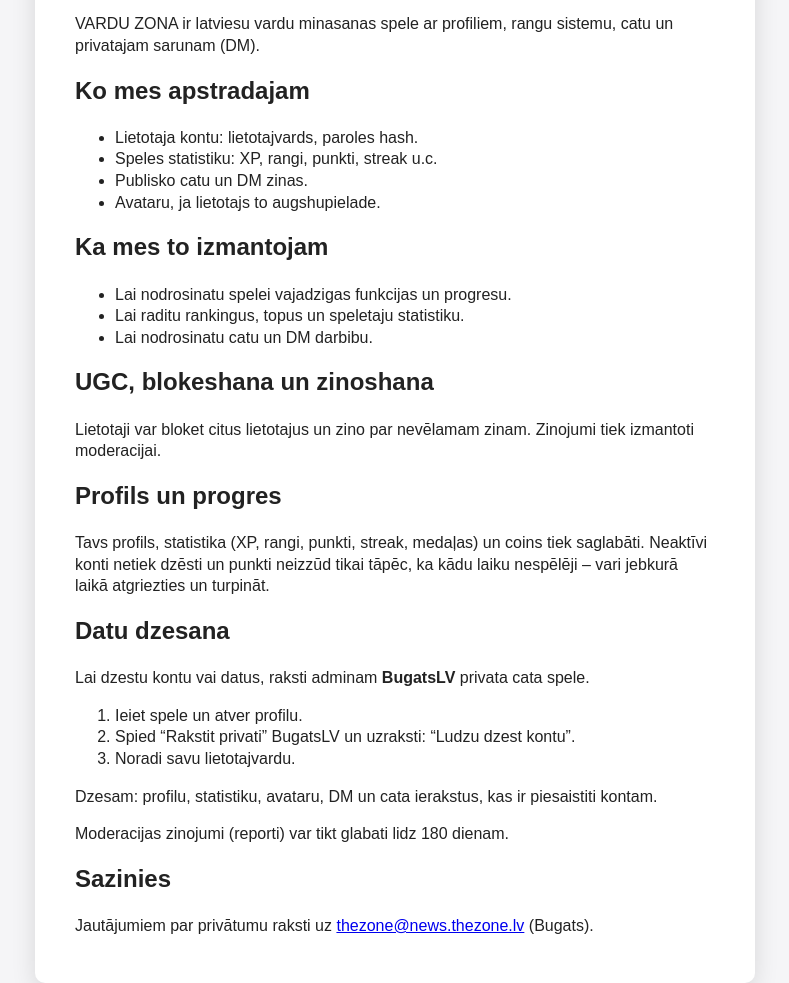
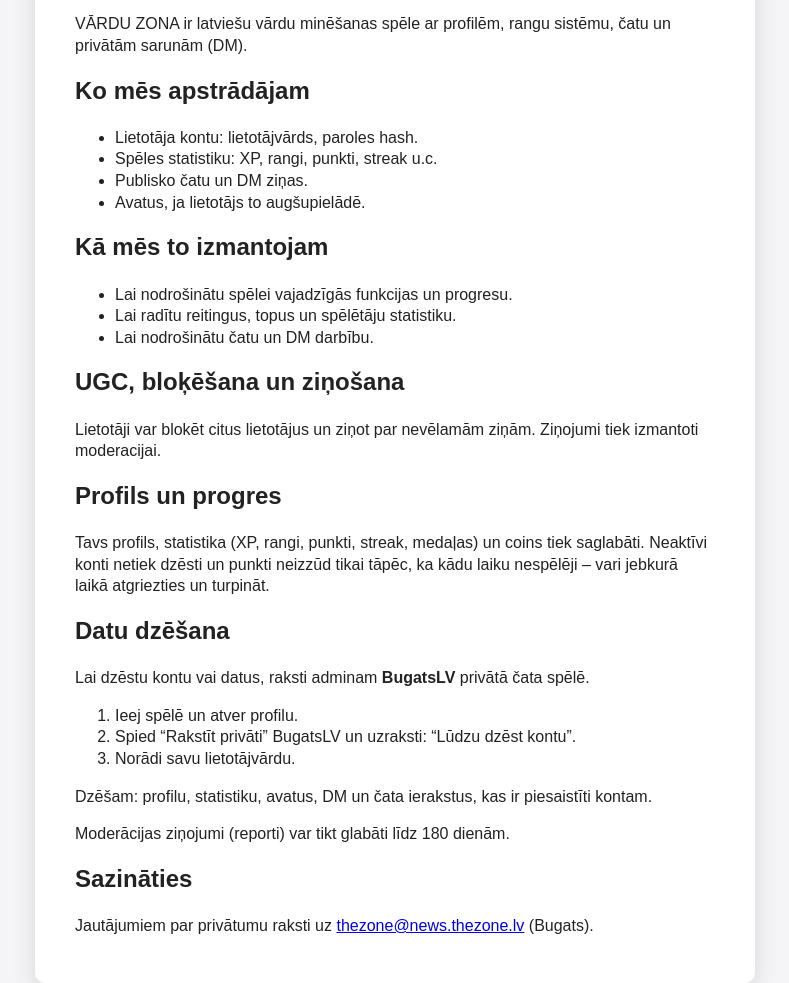
Before and after one commit to Bugats/bugats-wordle-server, a website: page public/privacy.html in a window 1280 px wide. Shown: the part 65-1048 px from the top of the page, without its empty margins (245-1034 px from the left). Drawn offline with Linux system fonts and the light colour scheme.

Commit message:
Privatuma politika: labota pareizrakstība un diakritika
Made-with: Cursor

```diff
--- a/public/privacy.html
+++ b/public/privacy.html
@@ -3,10 +3,10 @@
   <head>
     <meta charset="UTF-8" />
     <meta name="viewport" content="width=device-width, initial-scale=1.0" />
-    <title>Privatuma politika — VARDU ZONA</title>
+    <title>Privatuma politika — VĀRDU ZONA</title>
     <meta
       name="description"
-      content="Privatuma politika VARDU ZONA spelei."
+      content="Privatuma politika VĀRDU ZONA spēlei."
     />
     <link rel="stylesheet" href="style.css" />
   </head>
@@ -14,29 +14,29 @@
     <div class="container privacy-container">
       <h1>Privatuma politika</h1>
       <p>
-        VARDU ZONA ir latviesu vardu minasanas spele ar profiliem, rangu
-        sistemu, catu un privatajam sarunam (DM).
+        VĀRDU ZONA ir latviešu vārdu minēšanas spēle ar profilēm, rangu
+        sistēmu, čatu un privātām sarunām (DM).
       </p>
 
-      <h2>Ko mes apstradajam</h2>
+      <h2>Ko mēs apstrādājam</h2>
       <ul>
-        <li>Lietotaja kontu: lietotajvards, paroles hash.</li>
-        <li>Speles statistiku: XP, rangi, punkti, streak u.c.</li>
-        <li>Publisko catu un DM zinas.</li>
-        <li>Avataru, ja lietotajs to augshupielade.</li>
+        <li>Lietotāja kontu: lietotājvārds, paroles hash.</li>
+        <li>Spēles statistiku: XP, rangi, punkti, streak u.c.</li>
+        <li>Publisko čatu un DM ziņas.</li>
+        <li>Avatus, ja lietotājs to augšupielādē.</li>
       </ul>
 
-      <h2>Ka mes to izmantojam</h2>
+      <h2>Kā mēs to izmantojam</h2>
       <ul>
-        <li>Lai nodrosinatu spelei vajadzigas funkcijas un progresu.</li>
-        <li>Lai raditu rankingus, topus un speletaju statistiku.</li>
-        <li>Lai nodrosinatu catu un DM darbibu.</li>
+        <li>Lai nodrošinātu spēlei vajadzīgās funkcijas un progresu.</li>
+        <li>Lai radītu reitingus, topus un spēlētāju statistiku.</li>
+        <li>Lai nodrošinātu čatu un DM darbību.</li>
       </ul>
 
-      <h2>UGC, blokeshana un zinoshana</h2>
+      <h2>UGC, bloķēšana un ziņošana</h2>
       <p>
-        Lietotaji var bloket citus lietotajus un zino par nevēlamam zinam.
-        Zinojumi tiek izmantoti moderacijai.
+        Lietotāji var blokēt citus lietotājus un ziņot par nevēlamām ziņām.
+        Ziņojumi tiek izmantoti moderacijai.
       </p>
 
       <h2>Profils un progres</h2>
@@ -46,25 +46,25 @@
         kādu laiku nespēlēji – vari jebkurā laikā atgriezties un turpināt.
       </p>
 
-      <h2>Datu dzesana</h2>
+      <h2>Datu dzēšana</h2>
       <p>
-        Lai dzestu kontu vai datus, raksti adminam
-        <strong>BugatsLV</strong> privata cata spele.
+        Lai dzēstu kontu vai datus, raksti adminam
+        <strong>BugatsLV</strong> privātā čata spēlē.
       </p>
       <ol>
-        <li>Ieiet spele un atver profilu.</li>
-        <li>Spied “Rakstit privati” BugatsLV un uzraksti: “Ludzu dzest kontu”.</li>
-        <li>Noradi savu lietotajvardu.</li>
+        <li>Ieej spēlē un atver profilu.</li>
+        <li>Spied “Rakstīt privāti” BugatsLV un uzraksti: “Lūdzu dzēst kontu”.</li>
+        <li>Norādi savu lietotājvārdu.</li>
       </ol>
       <p>
-        Dzesam: profilu, statistiku, avataru, DM un cata ierakstus, kas ir
-        piesaistiti kontam.
+        Dzēšam: profilu, statistiku, avatus, DM un čata ierakstus, kas ir
+        piesaistīti kontam.
       </p>
       <p>
-        Moderacijas zinojumi (reporti) var tikt glabati lidz 180 dienam.
+        Moderācijas ziņojumi (reporti) var tikt glabāti līdz 180 dienām.
       </p>
 
-      <h2>Sazinies</h2>
+      <h2>Sazināties</h2>
       <p>Jautājumiem par privātumu raksti uz <a href="mailto:thezone@news.thezone.lv">thezone@news.thezone.lv</a> (Bugats).</p>
     </div>
   </body>
```
